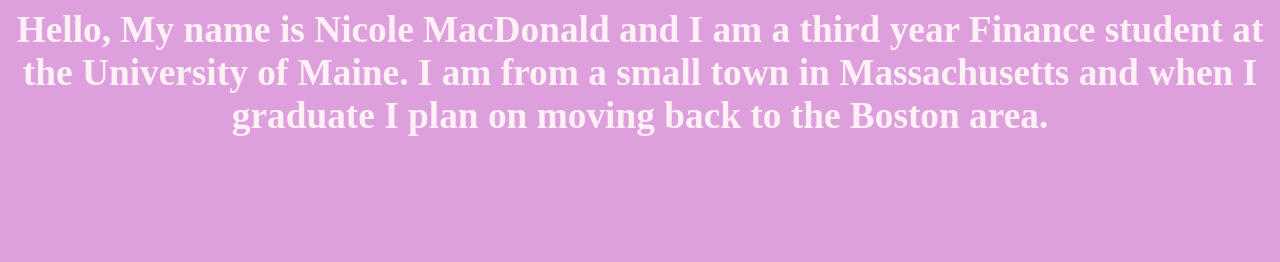
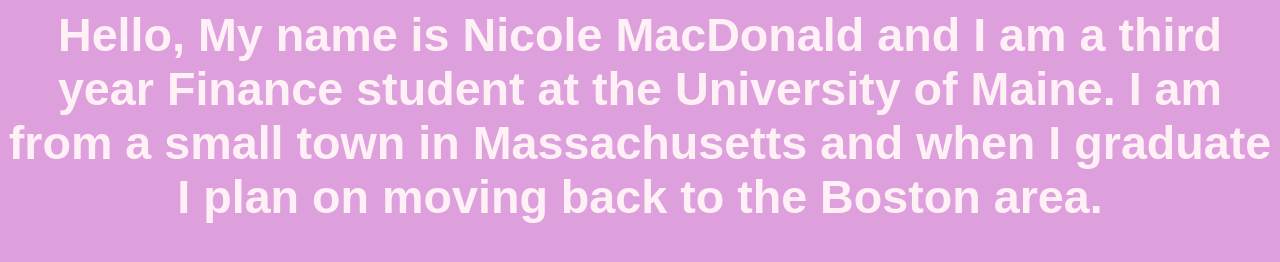
Before and after one commit to nicolemacdonald/nicolemac, a plain HTML site: page index.html in a window 1280 px wide. Drawn offline with Linux system fonts and the light colour scheme.

Commit message:
Update index.html

```diff
--- a/index.html
+++ b/index.html
@@ -10,6 +10,8 @@
   <style> body { background: Plum;
                  color: LavenderBlush;
                  font-size: 14pt;
-                 text-align:center;
-    }
+   text-align:center; }
+   body { font-family: Baloo Bhaina, sans-serif; }
+   h1 { font-size: 250%;
+    font-weight: bold;}
 </html>
```
